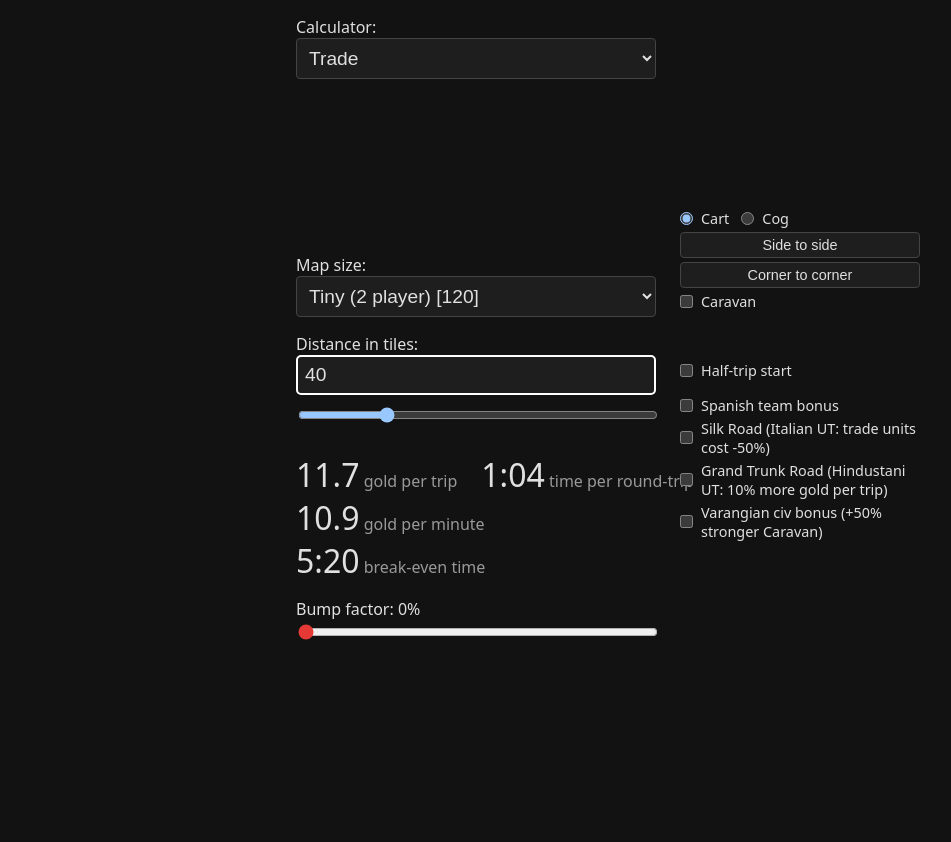
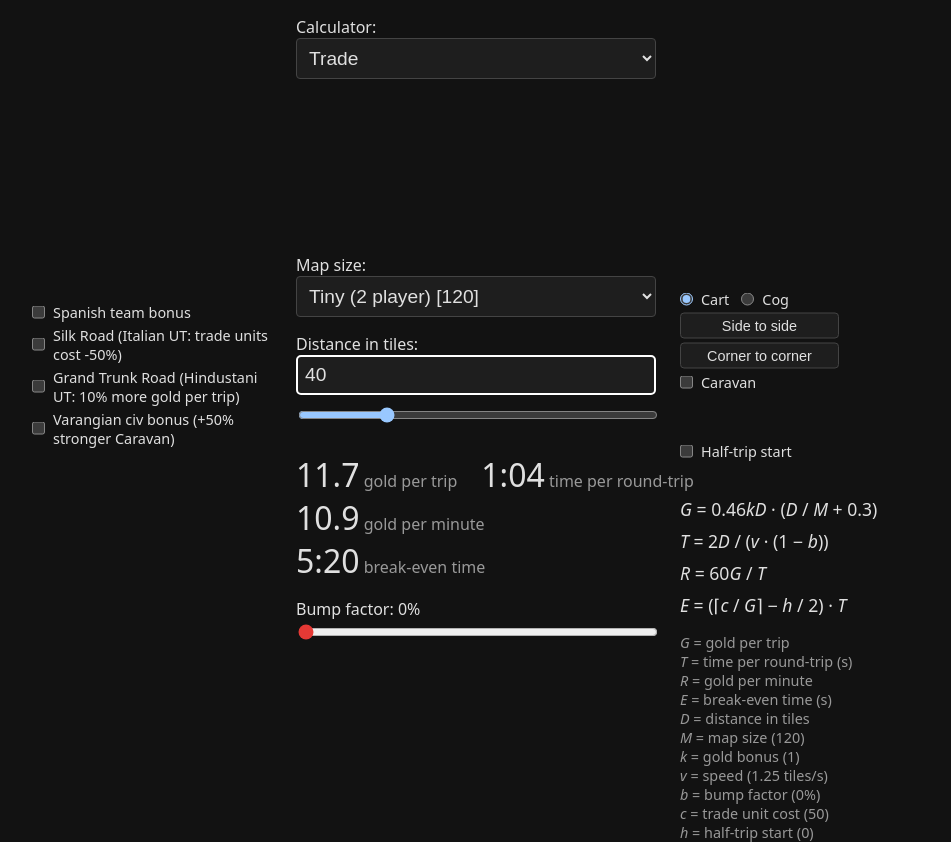
Before and after one commit to cnordenb/aoe2_tradeprofit, a plain HTML site: page index.html in a window 1280 px wide. Shown: the whole page, without its empty margins (164-1115 px from the left). Before the commit the page ends 800 px from the top, so only its background shows below. Drawn offline with Linux system fonts and the light colour scheme.

Commit message:
formula display for trade, better labels, checkboxes moved around

```diff
--- a/index.html
+++ b/index.html
@@ -94,6 +94,40 @@
       max-width: 50%;
     }
   }
+  /* Civ bonuses and unique techs sit outside the content column, out in the
+     left margin. */
+  .civ-options {
+    position: absolute;
+    right: 100%;
+    top: 50%;
+    transform: translateY(-50%);
+    margin-right: 24px;
+    width: max-content;
+    max-width: 240px;
+    display: flex;
+    flex-direction: column;
+    gap: 4px;
+  }
+  /* On narrow screens there's no margin to use, so put them under the other
+     options beside the input, with extra space to set them apart. The grid
+     sizes that column the way max-width: 50% did. */
+  @media (max-width: 960px) {
+    #trade .row {
+      display: grid;
+      grid-template-columns: 1fr fit-content(50%);
+      gap: 16px 8px;
+    }
+    #trade .row > input {
+      grid-row: span 2;
+    }
+    #trade .buttons, .civ-options {
+      position: static;
+      transform: none;
+      margin: 0;
+      width: auto;
+      max-width: none;
+    }
+  }
   button {
     font-size: 0.9rem;
     padding: 4px 8px;
@@ -147,10 +181,6 @@
   .cog-only[hidden] {
     visibility: hidden;
   }
-  /* Extra space to separate a new group of options. */
-  .group-start {
-    margin-top: 12px;
-  }
   input[type="checkbox"], input[type="radio"] {
     width: auto;
     margin: 0;
@@ -192,6 +222,18 @@
     flex-direction: column;
     gap: 8px;
     white-space: nowrap;
+  }
+  /* Trade's options take the margin beside the input, and its first row of
+     results can spill into the margin, so its formulas start level with the
+     second row instead of centred. */
+  #trade .formulas {
+    top: 64px;
+    transform: none;
+  }
+  /* Lay out the results and bump factor as the panel would around them. */
+  #trade .calc {
+    display: flex;
+    flex-direction: column;
   }
   /* On narrow screens there's no margin to use, so put them below. */
   @media (max-width: 960px) {
@@ -283,7 +325,9 @@
       <label class="option cog-only"><input id="clinker" type="checkbox"> Clinker Construction</label>
       <label class="option cog-only"><input id="carvel" type="checkbox"> Carvel Hull</label>
       <label class="option"><input id="halfTrip" type="checkbox"> Half-trip start</label>
-      <label class="option group-start"><input id="spanish" type="checkbox"> Spanish team bonus</label>
+    </div>
+    <div class="civ-options">
+      <label class="option"><input id="spanish" type="checkbox"> Spanish team bonus</label>
       <label class="option"><input id="silkRoad" type="checkbox"> Silk Road (Italian UT: trade units cost -50%)</label>
       <label class="option"><input id="grandTrunk" type="checkbox"> Grand Trunk Road (Hindustani UT: 10% more gold per trip)</label>
       <label class="option"><input id="varangian" type="checkbox"> Varangian civ bonus (+50% stronger Caravan)</label>
@@ -291,6 +335,7 @@
   </div>
   <input id="slider" type="range" min="0" max="169" step="1" value="40" aria-label="Distance in tiles">
   <div id="error" class="error"></div>
+  <div class="calc">
     <div id="result" class="result" hidden>
       <div class="result-row">
         <div><span id="perTrip" class="value"></span> <span class="unit">gold per trip</span></div>
@@ -301,6 +346,15 @@
     </div>
     <label for="bump" class="bump-label">Bump factor: <span id="bumpValue">0</span>%</label>
     <input id="bump" type="range" min="0" max="25" step="1" value="0">
+
+    <div class="formulas">
+      <div class="formula"><i>G</i> = 0.46<i>kD</i> · (<i>D</i> / <i>M</i> + 0.3)</div>
+      <div class="formula"><i>T</i> = 2<i>D</i> / (<i>v</i> · (1 − <i>b</i>))</div>
+      <div class="formula"><i>R</i> = 60<i>G</i> / <i>T</i></div>
+      <div class="formula"><i>E</i> = (⌈<i>c</i> / <i>G</i>⌉ − <i>h</i> / 2) · <i>T</i></div>
+      <div class="legend"><i>G</i> = gold per trip<br><i>T</i> = time per round-trip (s)<br><i>R</i> = gold per minute<br><i>E</i> = break-even time (s)<br><i>D</i> = distance in tiles<br><i>M</i> = map size (<span id="mapOutput"></span>)<br><i>k</i> = gold bonus (<span id="bonusOutput"></span>)<br><i>v</i> = speed (<span id="tradeSpeedOutput"></span> tiles/s)<br><i>b</i> = bump factor (<span id="bumpOutput"></span>%)<br><i>c</i> = trade unit cost (<span id="costOutput"></span>)<br><i>h</i> = half-trip start (<span id="halfTripOutput"></span>)</div>
+    </div>
+  </div>
 </div>
 
 <div id="mill" class="panel" hidden>
@@ -344,7 +398,7 @@
     <option value="custom">Custom</option>
   </select>
 
-  <label for="gatherRate">Gather rate per minute:</label>
+  <label for="gatherRate">Gather rate (resource amount per minute):</label>
   <div class="row">
     <input id="gatherRate" type="number" min="0" step="any" value="23.3">
     <div class="buttons techs">
@@ -364,7 +418,7 @@
     </div>
   </div>
 
-  <label for="walkDistance" class="distance-label">Drop-off distance in tiles:</label>
+  <label for="walkDistance" class="distance-label">Drop-off distance (tiles):</label>
   <div class="row">
     <input id="walkDistance" type="number" min="0" max="50" step="any" value="5">
     <div class="buttons">
@@ -372,7 +426,7 @@
       <label class="option"><input id="handCart" type="checkbox"> Hand Cart</label>
     </div>
   </div>
-  <input id="walkSlider" type="range" min="0" max="50" step="1" value="5" aria-label="Drop-off distance in tiles">
+  <input id="walkSlider" type="range" min="0" max="50" step="1" value="5" aria-label="Drop-off distance (tiles)">
   <div id="walkError" class="error"></div>
   <div class="calc">
     <div id="walkResult" class="result" hidden>
@@ -382,7 +436,7 @@
 
     <div class="formulas">
       <div class="formula"><i>R′</i> = 60<i>C</i> / (60<i>C</i> / <i>R</i> + 2<i>D</i> / <i>v</i>)</div>
-      <div class="legend"><i>R</i> = gather rate per minute<br><i>D</i> = drop-off distance<br><i>C</i> = carry capacity (<span id="carryOutput"></span>)<br><i>v</i> = walking speed (<span id="speedOutput"></span> tiles/s)</div>
+      <div class="legend"><i>R</i> = gather rate (<span id="gatherRateOutput"></span>/min)<br><i>D</i> = drop-off distance (<span id="walkDistanceOutput"></span> tiles)<br><i>C</i> = carry capacity (<span id="carryOutput"></span>)<br><i>v</i> = walking speed (<span id="speedOutput"></span> tiles/s)</div>
     </div>
   </div>
 </div>
@@ -452,8 +506,42 @@
   const perMinute = document.getElementById("perMinute");
   const breakEven = document.getElementById("breakEven");
   const error = document.getElementById("error");
+  const mapOutput = document.getElementById("mapOutput");
+  const bonusOutput = document.getElementById("bonusOutput");
+  const tradeSpeedOutput = document.getElementById("tradeSpeedOutput");
+  const bumpOutput = document.getElementById("bumpOutput");
+  const costOutput = document.getElementById("costOutput");
+  const halfTripOutput = document.getElementById("halfTripOutput");
 
   function calculate() {
+    const d = Number(size.value);
+
+    // Spanish team bonus multiplies gold per trip by 1.25, kept whole as
+    // q / 4 quarters (q = 5 with the bonus, 4 without).
+    const q = spanish.checked ? 5 : 4;
+
+    // Grand Trunk Road multiplies gold per trip by 1.1, kept whole as
+    // g / 10 tenths (g = 11 with the tech, 10 without).
+    const g = grandTrunk.checked ? 11 : 10;
+
+    // Speed in thousandths of a tile per second, kept whole so speeds like
+    // 1.65 don't bring in floating-point rounding errors.
+    const s = speedThousandths();
+
+    // Bump factor b reduces gold per minute by b percent (0 - 25).
+    const b = Number(bump.value);
+
+    // Trade unit gold cost: 50, halved to 25 by Silk Road.
+    const cost = silkRoad.checked ? 25 : 50;
+
+    // Show the formulas' values, even when there's no distance to use them on.
+    mapOutput.textContent = d;
+    bonusOutput.textContent = (q * g) / 40;
+    tradeSpeedOutput.textContent = s / 1000;
+    bumpOutput.textContent = b;
+    costOutput.textContent = cost;
+    halfTripOutput.textContent = halfTrip.checked ? 1 : 0;
+
     const text = input.value.trim();
     result.hidden = true;
     error.textContent = "";
@@ -466,28 +554,11 @@
       return;
     }
 
-    const d = Number(size.value);
-
-    // Spanish team bonus multiplies gold per trip by 1.25, kept whole as
-    // q / 4 quarters (q = 5 with the bonus, 4 without).
-    const q = spanish.checked ? 5 : 4;
-
-    // Grand Trunk Road multiplies gold per trip by 1.1, kept whole as
-    // g / 10 tenths (g = 11 with the tech, 10 without).
-    const g = grandTrunk.checked ? 11 : 10;
-
     // 0.46 * x * (x / d + 0.3) is exactly 23 * x * (10x + 3d) / (500d),
     // times q / 4 and g / 10 for the bonuses. Rounded to one decimal, done as
     // 23 * x * (10x + 3d) * q * g / (2000d) so whole-number math avoids
     // floating-point rounding errors. Negative results are clamped to 0.
     const trip = Math.max(0, Math.round((23 * x * (10 * x + 3 * d) * q * g) / (2000 * d)) / 10);
-
-    // Speed in thousandths of a tile per second, kept whole so speeds like
-    // 1.65 don't bring in floating-point rounding errors.
-    const s = speedThousandths();
-
-    // Bump factor b reduces gold per minute by b percent (0 - 25).
-    const b = Number(bump.value);
 
     // Time per trip: there and back (2x tiles) at speed s / 1000, stretched
     // by the bump factor the same way gold per minute is reduced.
@@ -501,9 +572,6 @@
     // with speed = s / 1000, done as
     // 69 * (10x + 3d) * s * (100 - b) * q * g / (20000000d).
     const minute = x === 0 ? 0 : Math.round((69 * (10 * x + 3 * d) * s * (100 - b) * q * g) / (20000000 * d)) / 10;
-
-    // Trade unit gold cost: 50, halved to 25 by Silk Road.
-    const cost = silkRoad.checked ? 25 : 50;
 
     // Break-even: full trips needed to earn the gold cost, using the
     // unrounded trip value, so ceil(cost / trip)
@@ -752,6 +820,8 @@
   const efficiency = document.getElementById("efficiency");
   const carryOutput = document.getElementById("carryOutput");
   const speedOutput = document.getElementById("speedOutput");
+  const gatherRateOutput = document.getElementById("gatherRateOutput");
+  const walkDistanceOutput = document.getElementById("walkDistanceOutput");
 
   const MAX_WALK = 50;
 
@@ -802,6 +872,9 @@
 
     const rateText = gatherRate.value.trim();
     const distanceText = walkDistance.value.trim();
+    // Show the typed values, or ? while a field is empty.
+    gatherRateOutput.textContent = rateText || "?";
+    walkDistanceOutput.textContent = distanceText || "?";
     if (rateText === "" || distanceText === "") return;
 
     const r = Number(rateText);
```
Also changed, not shown: 1 other file. Lines whose indentation alone changed are shown as unchanged.
